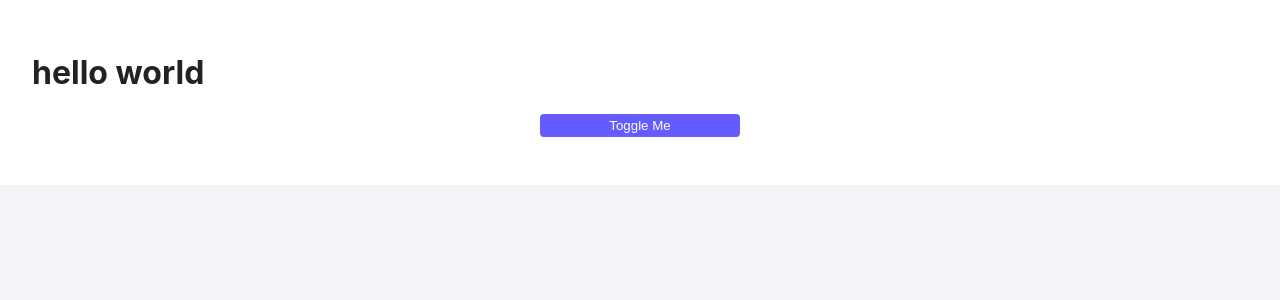
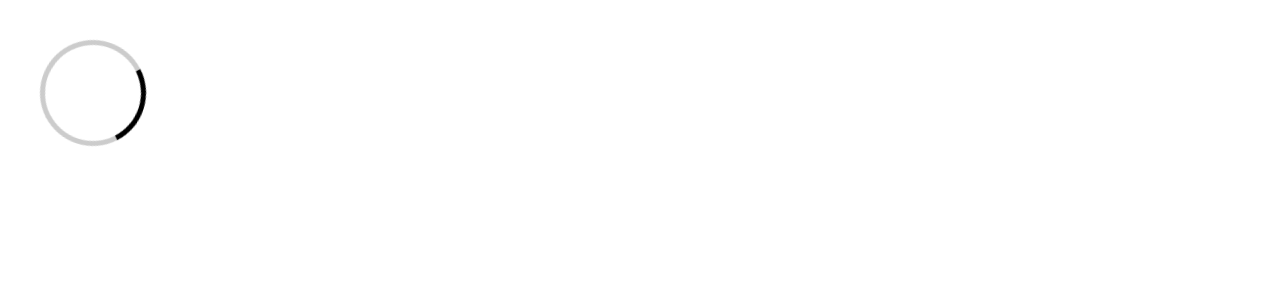
Before and after one commit to AJFree458/react-styled-components-course, a React (Create React App) app: page / in a window 1280 px wide. Shown: the top 300 px of the page. Built offline with nearby package versions, Linux system fonts and the light colour scheme.

Commit message:
Styled animation

```diff
--- a/src/App.js
+++ b/src/App.js
@@ -1,44 +1,14 @@
-import { useState } from "react";
-import styled, { ThemeProvider } from "styled-components";
+// import styled from "styled-components";
 // import ComplexTitle from "./components/ComplexTitle";
 // import AlternativeTitle from "./components/AlternativeTitle";
 // import Card from "./components/Card";
-import GlobalStyles from "./global-style";
-
-const BaseTheme = {
-  color: "#222",
-  background: "#fff",
-};
-const DarkTheme = {
-  color: "#fff",
-  background: "#222",
-};
-
-const Container = styled.div`
-  padding: 2rem;
-  color: ${props => props.theme.color};
-  background: ${props => props.theme.background};
-`;
+import Loading from "./components/Loading";
 
 function App() {
-  const [baseTheme, setTheme] = useState(true);
-
-  const toggleTheme = () => {
-    setTheme(!baseTheme);
-  };
   return (
-    <ThemeProvider theme={baseTheme ? BaseTheme : DarkTheme}>
-      <GlobalStyles />
-      <Container>
-        <h1>hello world</h1>
-        <button className="btn" onClick={toggleTheme}>
-          toggle me
-        </button>
-      </Container>
-      {/* <ComplexTitle title={"more complex title"} />
-      <AlternativeTitle title={"alternative title"} /> */}
-      {/* <Card /> */}
-    </ThemeProvider>
+    <div style={{ padding: "2rem" }}>
+      <Loading />
+    </div>
   );
 }
 
--- /dev/null
+++ b/src/ThemeExample.js
@@ -0,0 +1,45 @@
+import { useState } from "react";
+import styled, { ThemeProvider } from "styled-components";
+// import ComplexTitle from "./components/ComplexTitle";
+// import AlternativeTitle from "./components/AlternativeTitle";
+// import Card from "./components/Card";
+import GlobalStyles from "./global-style";
+
+const BaseTheme = {
+  color: "#222",
+  background: "#fff",
+};
+const DarkTheme = {
+  color: "#fff",
+  background: "#222",
+};
+
+const Container = styled.div`
+  padding: 2rem;
+  color: ${props => props.theme.color};
+  background: ${props => props.theme.background};
+`;
+
+function App() {
+  const [baseTheme, setTheme] = useState(true);
+
+  const toggleTheme = () => {
+    setTheme(!baseTheme);
+  };
+  return (
+    <ThemeProvider theme={baseTheme ? BaseTheme : DarkTheme}>
+      <GlobalStyles />
+      <Container>
+        <h1>hello world</h1>
+        <button className="btn" onClick={toggleTheme}>
+          toggle me
+        </button>
+      </Container>
+      {/* <ComplexTitle title={"more complex title"} />
+      <AlternativeTitle title={"alternative title"} /> */}
+      {/* <Card /> */}
+    </ThemeProvider>
+  );
+}
+
+export default App;
--- /dev/null
+++ b/src/components/Loading.js
@@ -0,0 +1,18 @@
+import styled, { keyframes } from "styled-components";
+
+const spinner = keyframes`
+to{
+  transform: rotate(360deg);
+}
+`;
+
+const Loading = styled.div`
+  width: 6rem;
+  height: 6rem;
+  border: 5px solid #ccc;
+  border-radius: 50%;
+  border-top-color: var(--primary);
+  animation: ${spinner} 0.6s linear infinite;
+`;
+
+export default Loading;
```
